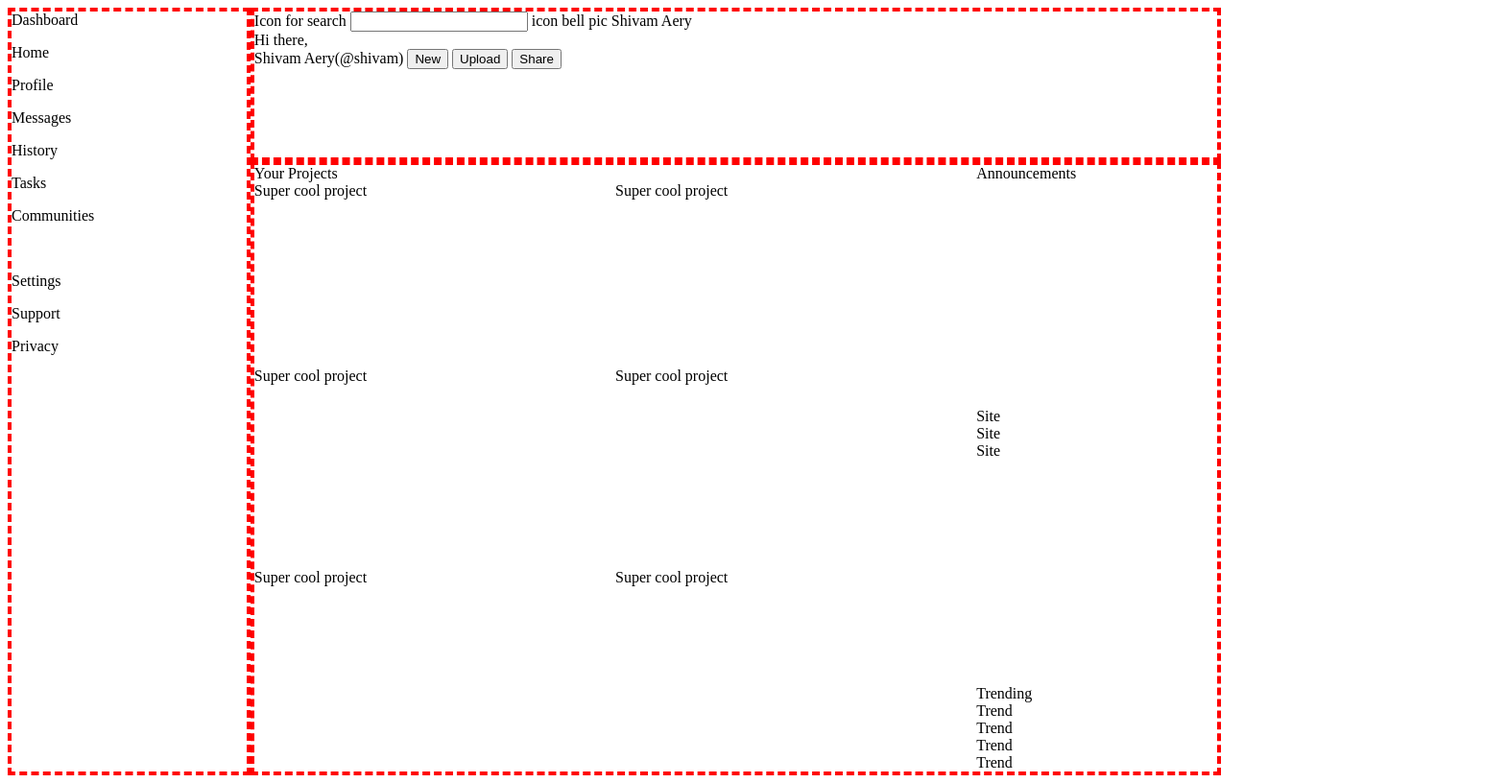
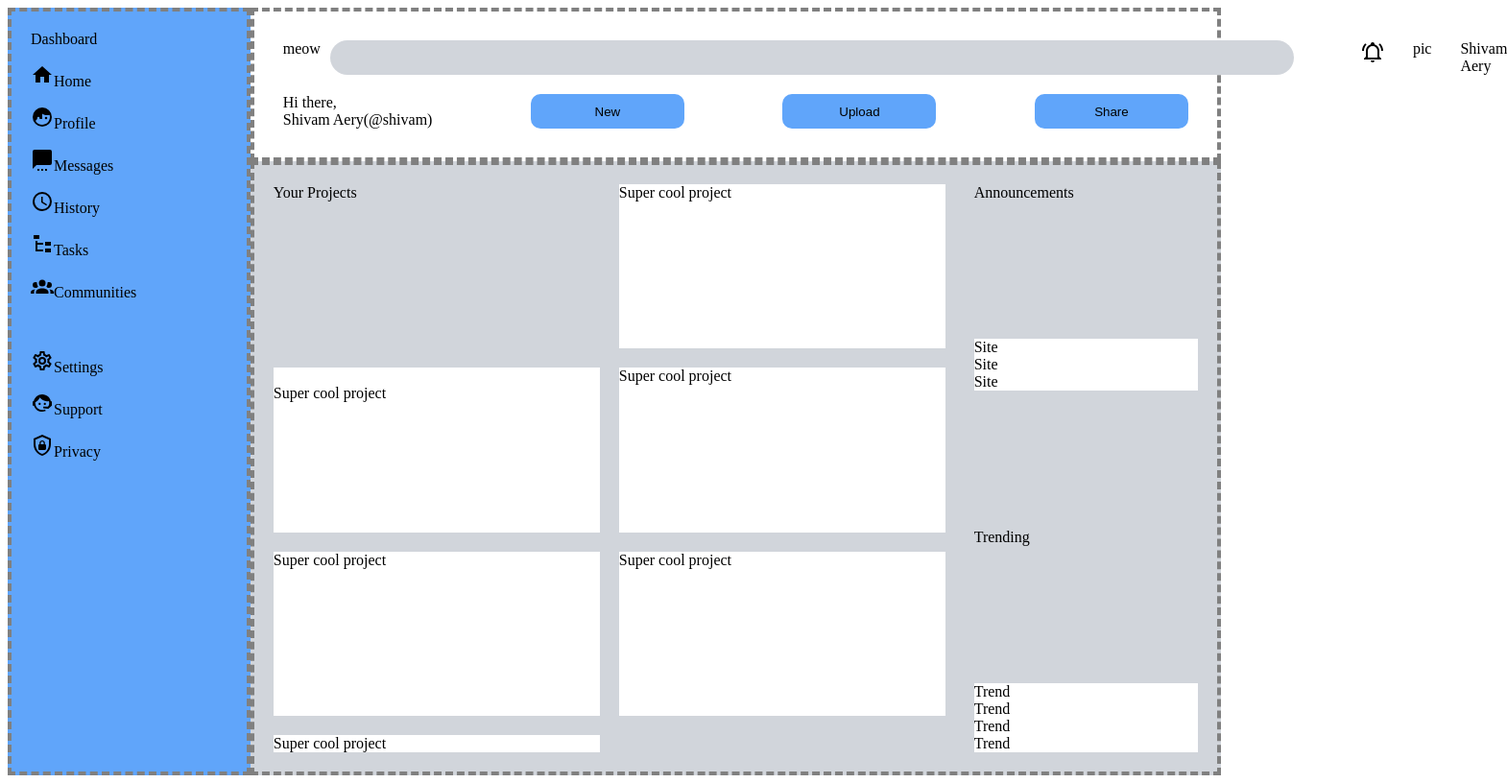
Before and after one commit to shivamaeryy08/AdminDashboard, a plain HTML site: page index.html in a window 1280 px wide. Shown: the whole page at 96% size, 1570 px wide, since content can reach past the window. Drawn offline with Linux system fonts and the light colour scheme.

Commit message:
Added svg's + fixed header structure

```diff
--- a/index.html
+++ b/index.html
@@ -1,5 +1,6 @@
 <!DOCTYPE html>
 <html lang="en">
+
 <head>
     <meta charset="UTF-8">
     <meta http-equiv="X-UA-Compatible" content="IE=edge">
@@ -7,35 +8,45 @@
     <title>Admin Dashboard</title>
     <link rel="stylesheet" href="styles.css">
 </head>
+
 <body>
     <div class="container">
         <div class="Dashboard">
             <span>Dashboard</span>
-            <p>Home</p>
-            <p>Profile</p>
-            <p>Messages</p>
-            <p>History</p>
-            <p>Tasks</p>
-            <p>Communities</p>
+            <p> <img src="./home.svg" style="width:24px;height:24px;">Home</p>
+            <p> <img src="./face-man-profile.svg" style="width:24px;height:24px;">Profile</p>
+            <p><img src="./message-settings.svg" style="width:24px;height:24px;">Messages</p>
+            <p><img src="/clock-outline.svg" style="width:24px;height:24px;">History</p>
+            <p><img src="./file-tree.svg" style="width:24px;height:24px;">Tasks</p>
+            <p><img src="./account-group.svg" style="width:24px;height:24px;">Communities</p>
             <br>
-            <p>Settings</p>
-            <p>Support</p>
-            <p>Privacy</p>
+            <p><img src="./cog-outline.svg" style="width:24px;height:24px;">Settings</p>
+            <p><img src="./face-agent.svg" style="width:24px;height:24px;">Support</p>
+            <p><img src="./shield-lock-outline.svg" style="width:24px;height:24px;">Privacy</p>
         </div>
 
 
         <div class="headercontainer">
             <div class="Header">
-                <label for="usersearch">Icon for search</label>
-                    <input class="search" id="usersearch"type="text" name="user_search">
-                <span>icon bell</span>
-                <span>pic</span>
-                <span>Shivam Aery</span>
+                <div class="searchbar">
+
+                    <label for="usersearch">meow</label>
+                    <input class="search" id="usersearch" type="text" name="user_search">
+                </div>
+
+                <div class="icon">
+                    <span><img src="/bell-ring-outline.svg" style="width:24px;height:24px;"></span>
+                    <span>pic</span>
+                    <span>Shivam Aery</span>
+                </div>
+
             </div>
 
             <div class="Subheader">
-                <span>Hi there, <br> </span>
-                <span>Shivam Aery(@shivam)</span>
+                <div class="greeting">
+                    <span>Hi there, <br> </span>
+                    <span>Shivam Aery(@shivam)</span>
+                </div>
                 <button type="button">New</button>
                 <button type="button">Upload</button>
                 <button type="button">Share</button>
@@ -43,8 +54,10 @@
         </div>
 
         <div class="ProjAnnTrenContainer">
+
             <div class="Projects">
-                <div class="Project"><span>Your Projects</span> <br> Super cool project</div>
+                <div><div class="YourProject">Your Projects</div></div>
+                <div class="Project"> Super cool project</div>
                 <div class="Project"><br>Super cool project</div>
                 <div class="Project">Super cool project</div>
                 <div class="Project">Super cool project</div>
@@ -60,7 +73,8 @@
                     <div class="Announcement">Site</div>
                 </div>
 
-                <div class="Trending">Trending
+                <span>Trending</span>
+                <div class="Trending">
                     <div class="Trend">Trend</div>
                     <div class="Trend">Trend</div>
                     <div class="Trend">Trend</div>
@@ -75,4 +89,5 @@
 
 
 </body>
+
 </html>
--- a/styles.css
+++ b/styles.css
@@ -9,18 +9,42 @@
     grid-column: 2/3;
     grid-row: 1/2;
     border: 4px;
-    border-color: red;
+    border-color: grey;
     border-style: dashed;
+    display:flex;
+    flex-direction:column;
+    justify-content: space-between;
+    padding:30px;
 }
+
+.Header {
+    display:flex;
+    gap: 70px;
+    justify-content: space-evenly;
+}
+
+.icon {
+    display:flex;
+    gap: 30px;
+}
+
+.searchbar {
+    display:flex;
+    gap: 10px;
+}
+
 
 .ProjAnnTrenContainer {
     grid-column: 2/3;
     grid-row: 2/3;
     border: 4px;
-    border-color: red;
+    border-color: grey;
     border-style: dashed;
     display:grid;
     grid-template-columns: 3fr 1fr;
+    background-color: #d1d5db;
+    padding:20px;
+    gap: 30px;
 
 }
 
@@ -28,16 +52,25 @@
     grid-column: 1/2;
     grid-row: 1/3;
     border: 4px;
-    border-color: red;
+    border-color: grey;
     border-style: dashed;
+    background-color: #60a5fa;
+    padding:20px;
+
+}
 
 
-}
 
 .Projects {
     display:grid;
     grid-template-columns: repeat(2,1fr);
     grid-template-rows: repeat(3,1fr);
+    column-gap: 20px;
+    row-gap:20px;
+}
+
+.Project {
+    background-color: white;
 }
 
 .Announcetrendcontainer {
@@ -46,3 +79,25 @@
     justify-content: space-between;
 
 }
+
+button {
+    background-color: #60a5fa;
+    border-style:none;
+    border-radius: 10px;
+    width:10rem;
+}
+.Announcements,.Trending {
+    background-color: white;
+}
+
+.search {
+    width:1000px;
+    background-color: #d1d5db;
+    border-style:none;
+    border-radius: 20px;
+}
+
+.Subheader {
+    display:flex;
+    justify-content: space-between;
+}
```
Also changed, not shown: tailwind.config.js (added, +8 -0 lines), account-group.svg (added), bell-ring-outline.svg (added), clock-outline.svg (added), cog-outline.svg (added), face-agent.svg (added), face-man-profile.svg (added), file-tree.svg (added), home.svg (added), message-settings.svg (added), shield-lock-outline.svg (added).
